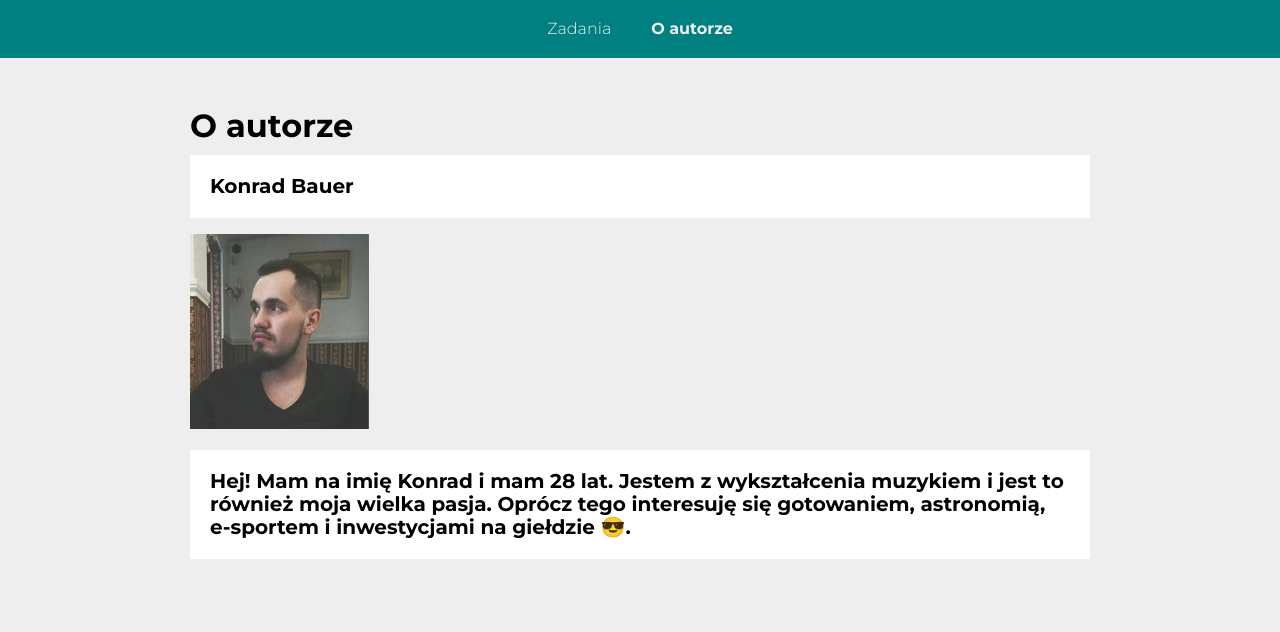
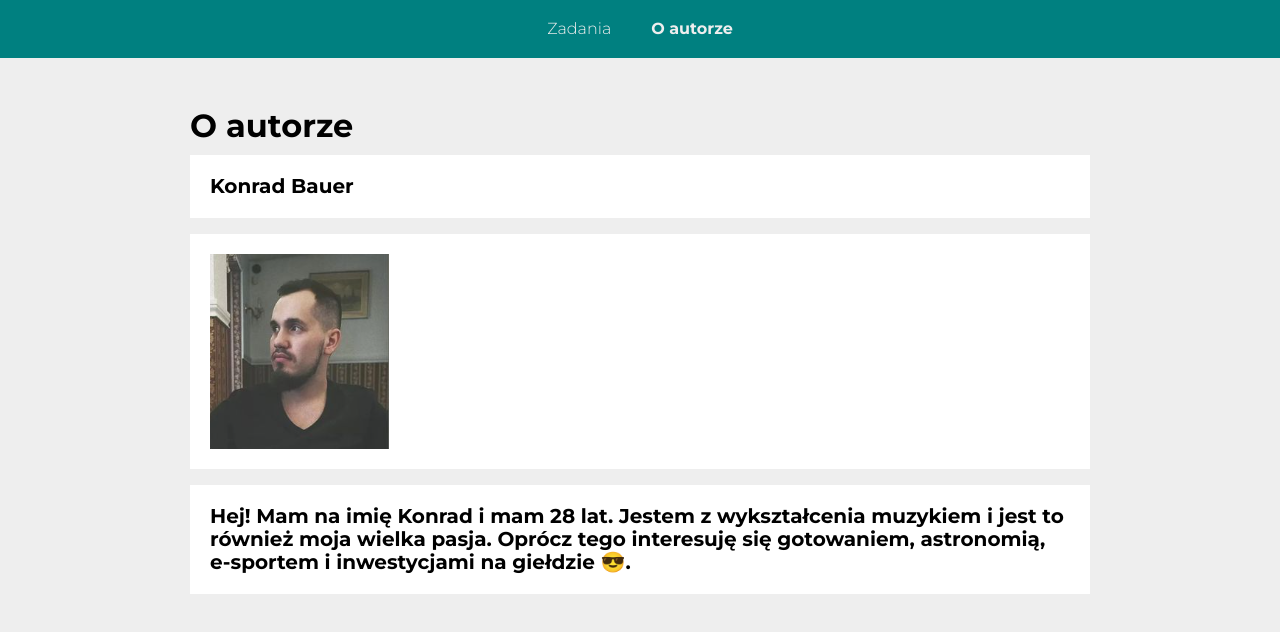
Before and after one commit to KonradBauer/todos-list-react, a React (Create React App) app: page /#/autor in a window 1280 px wide. Shown: the top 632 px of the page. Built offline with nearby package versions, Linux system fonts and the light colour scheme.

Commit message:
AuthorPage layout update

```diff
--- a/src/features/author/AuthorPage.js
+++ b/src/features/author/AuthorPage.js
@@ -12,7 +12,9 @@ export default () => (
       body={
         <>
           <p>
-            <img src={photo} alt="Konrad Bauer" />
+            <Wrapper>
+              <img src={photo} alt="Konrad Bauer" />
+            </Wrapper>
           </p>
           <p>
             <Wrapper>
```
